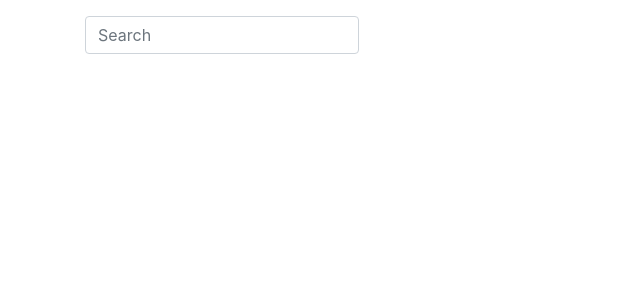
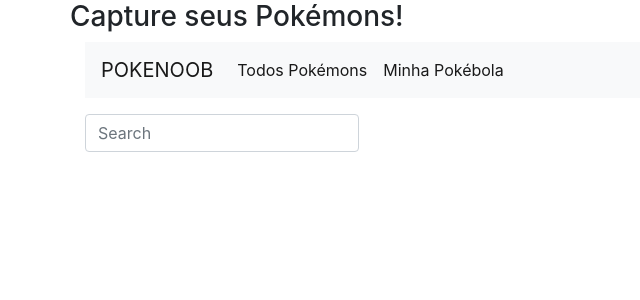
Before and after one commit to LayaneB/pokedesk, a React (Create React App) app: page / in a window 1280 px wide. Shown: the top 300 px of the page, without its empty margins (0-640 px from the left). Built offline with nearby package versions, Linux system fonts and the light colour scheme; the HTML template or start-up script is replaced by a standard one.

Commit message:
att NavBar

```diff
--- a/src/components/layout/NavBar.js
+++ b/src/components/layout/NavBar.js
@@ -4,9 +4,30 @@
 export default class NavBar extends Component {
     render() {
         return (
-            <div>
+            <div className="container">
+                <div className="row" id="titulo1">
+                    <div classeName="col-md-12">
+                        <h3>Capture seus Pokémons!</h3>
+                    </div>
+                </div>
+                <nav className="navbar navbar-expand-lg navbar-light bg-light">
+                    <a className="navbar-brand" >POKENOOB</a>
+                    <button className="navbar-toggler" type="button" dataToggle="collapse" dataTarget="#navbarSupportedContent" ariaControls="navbarSupportedContent" ariaExpanded="false" ariaLabel="Toggle navigation">
+                        <span className="navbar-toggler-icon"></span>
+                    </button>
 
+                    <div className="collapse navbar-collapse" id="navbarSupportedContent">
+                        <ul className="navbar-nav mr-auto">
+                            <li className="nav-item active">
+                                <a className="nav-link" href="#">Todos Pokémons</a>
+                            </li>
+                            <li className="nav-item active">
+                                <a className="nav-link" href="#">Minha Pokébola</a>
+                            </li>
+                        </ul>
+                    </div>
+                </nav>
             </div>
-        )
+        );
     }
 }
```
